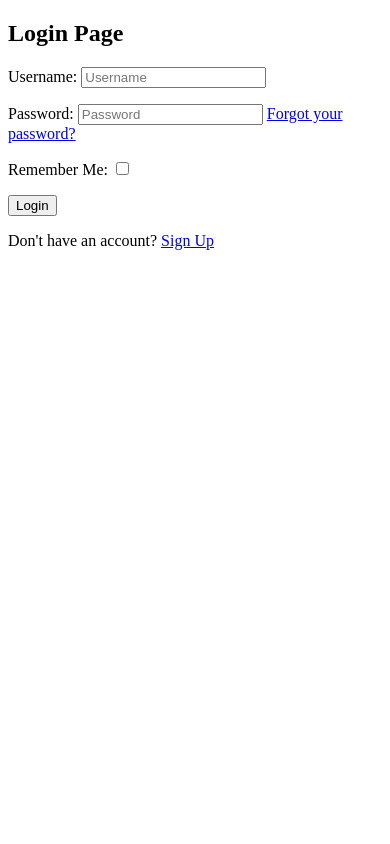
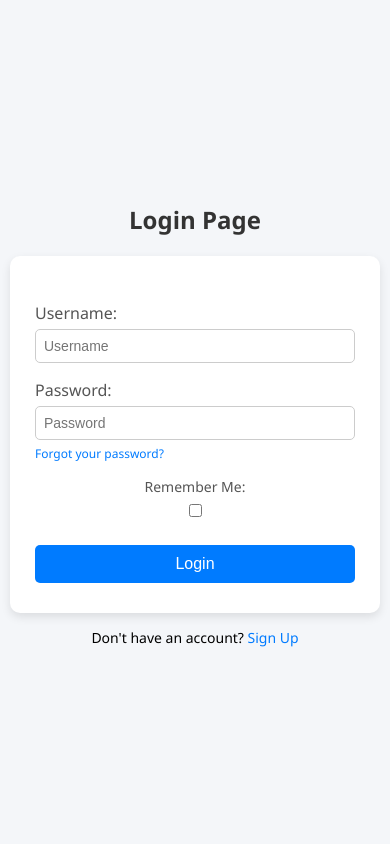
Before and after one commit to JipSaDeul/Voix-de-la-Ville, a Django app: page /accounts/login/ in a window 390 px wide. Run offline with Django 5.2, Linux system fonts and the light colour scheme.

Commit message:
style(common): add common.css for login/out form styling
This commit introduces a new CSS file (common.css) that styles the login form
to improve the user interface and experience. Key changes include:

- Centered the form vertically and horizontally on the page
- Added padding, rounded corners, and box-shadow for card-like design
- Styled input fields with hover and focus states
- Customized the "Login" button with hover effects
- Styled links such as "Forgot your password?" and "Sign Up"

The changes apply specifically to the login page (templates/account/login.html)
and enhance its readability, accessibility, and responsiveness.

```diff
--- a/static/css/common.css
+++ b/static/css/common.css
@@ -0,0 +1,111 @@
+/* static/css/common.css */
+
+body {
+    font-family: 'Segoe UI', Tahoma, Geneva, Verdana, sans-serif;
+    background-color: #f4f6f9;
+    display: flex;
+    flex-direction: column;
+    align-items: center;
+    justify-content: center;
+    height: 100vh;
+    margin: 0;
+}
+
+h2 {
+    margin-bottom: 20px;
+    color: #333;
+}
+
+form {
+    background-color: #fff;
+    padding: 30px 25px;
+    border-radius: 10px;
+    box-shadow: 0 4px 10px rgba(0, 0, 0, 0.1);
+    width: 320px;
+}
+
+form p {
+    margin-bottom: 15px;
+    display: flex;
+    flex-direction: column;
+}
+
+label {
+    margin-bottom: 5px;
+    font-weight: 500;
+    color: #555;
+}
+
+input {
+    padding: 8px;
+    border: 1px solid #ccc;
+    border-radius: 5px;
+    font-size: 14px;
+}
+
+input[type="text"]:focus,
+input[type="password"]:focus {
+    border-color: #007bff;
+    outline: none;
+}
+
+.helptext {
+    font-size: 12px;
+    margin-top: 5px;
+}
+
+.helptext a {
+    color: #007bff;
+    text-decoration: none;
+}
+
+.helptext a:hover {
+    text-decoration: underline;
+}
+
+button[type="submit"] {
+    width: 100%;
+    padding: 10px;
+    background-color: #007bff;
+    color: white;
+    font-size: 16px;
+    border: none;
+    border-radius: 5px;
+    cursor: pointer;
+    margin-top: 10px;
+}
+
+button[type="submit"]:hover {
+    background-color: #0056b3;
+}
+
+.default-fallback-btn {
+    width: 100%;
+    padding: 10px;
+    background-color: #989898;
+    color: white;
+    font-size: 16px;
+    border: none;
+    border-radius: 5px;
+    cursor: pointer;
+    margin-top: 10px;
+}
+
+.default-fallback-btn:hover {
+    background-color: #666666;
+}
+
+p:last-of-type {
+    margin-top: 15px;
+    text-align: center;
+    font-size: 14px;
+}
+
+a {
+    color: #007bff;
+    text-decoration: none;
+}
+
+a:hover {
+    text-decoration: underline;
+}
--- a/templates/account/login.html
+++ b/templates/account/login.html
@@ -1,8 +1,10 @@
+{% load static %}
 <!-- templates/account/login.html -->
 <!DOCTYPE html>
 <html>
 <head>
     <title>Login</title>
+    <link rel="stylesheet" href="{% static 'css/common.css' %}">
 </head>
 <body>
     <h2>Login Page</h2>
--- a/templates/account/logout.html
+++ b/templates/account/logout.html
@@ -1,3 +1,4 @@
+{% load static %}
 <!-- templates/account/logout.html -->
 <!DOCTYPE html>
 <html lang="en">
@@ -6,13 +7,14 @@
     <meta http-equiv="X-UA-Compatible" content="IE=edge">
     <meta name="viewport" content="width=device-width, initial-scale=1.0">
     <title>Sign Out</title>
+    <link rel="stylesheet" href="{% static 'css/common.css' %}">
 </head>
 <body>
     <h1>Are you sure you want to sign out?</h1>
-    <form method="post" action="/accounts/logout/">  <!-- 直接使用路径 -->
+    <form method="post" action="/accounts/logout/">
         {% csrf_token %}
         <button type="submit">Sign Out</button>
+        <button onclick="window.history.back();" class="default-fallback-btn">No, go back</button>
     </form>
-    <button onclick="window.history.back();">No, go back</button>
 </body>
 </html>
--- a/templates/account/signup.html
+++ b/templates/account/signup.html
@@ -1,8 +1,10 @@
+{% load static %}
 <!-- templates/account/signup.html -->
 <!DOCTYPE html>
 <html>
 <head>
     <title>Sign Up</title>
+    <link rel="stylesheet" href="{% static 'css/common.css' %}">
 </head>
 <body>
     <h2>Sign Up Page</h2>
```
